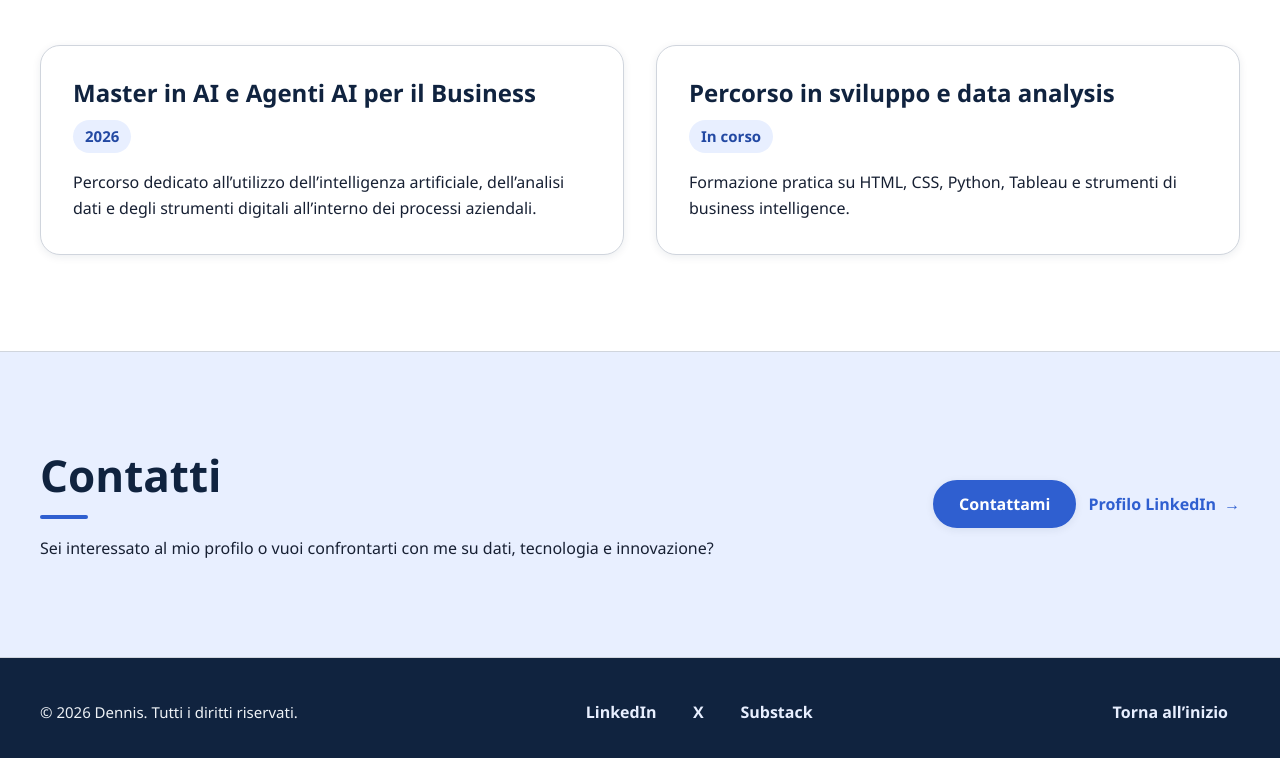
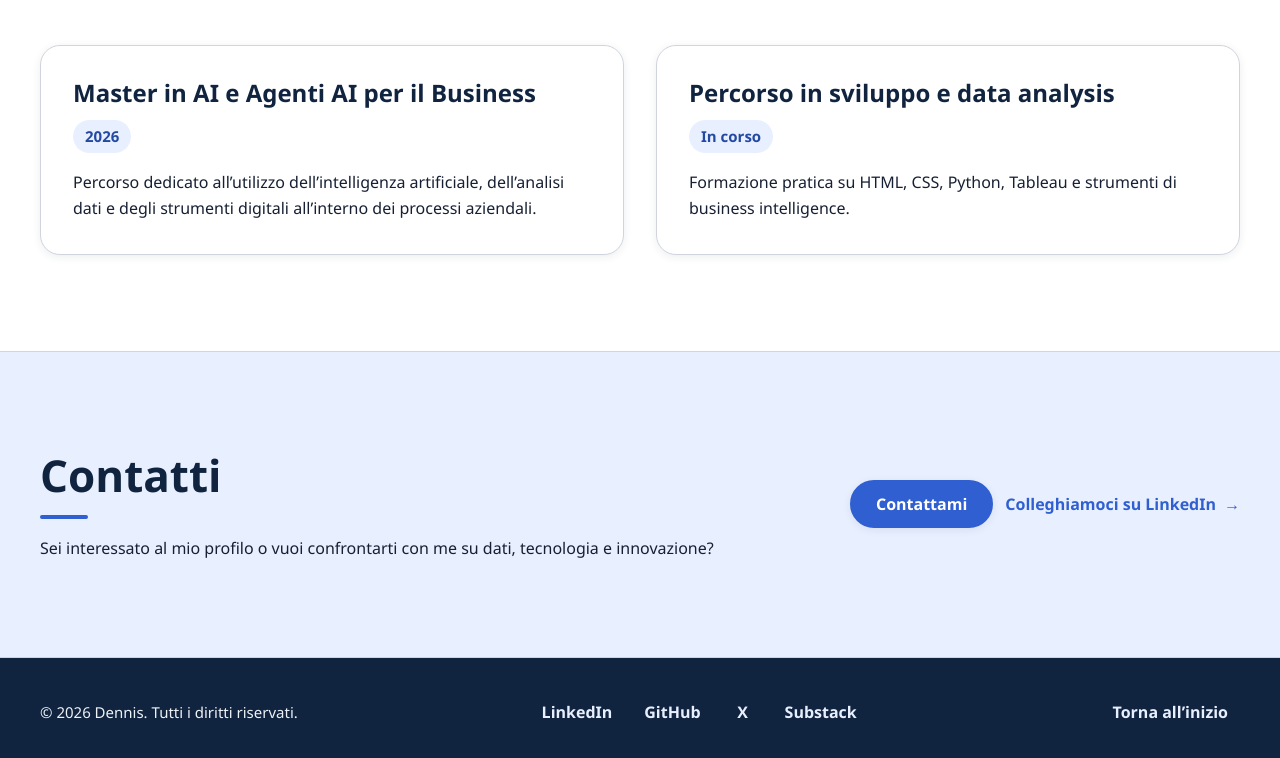
Before and after one commit to dennisdoc95/dennis-portfolio, a plain HTML site: page index.html in a window 1280 px wide. Shown: the part 4116-4874 px from the top of the page. Drawn offline with Linux system fonts and the light colour scheme.

Commit message:
Aggiorna documentazione e collegamenti social

```diff
--- a/index.html
+++ b/index.html
@@ -455,7 +455,7 @@
                         rel="noopener noreferrer"
                         aria-label="Visita il profilo LinkedIn di Dennis in una nuova scheda"
                     >
-                        Profilo LinkedIn
+                        Colleghiamoci su LinkedIn
                     </a>
                 </div>
             </div>
@@ -480,6 +480,17 @@
                             rel="me noopener noreferrer"
                             aria-label="Visita il profilo LinkedIn di Dennis in una nuova scheda"
                         >LinkedIn</a>
+                    </li>
+                    <li>
+                        <a
+                            class="social-links__link"
+                            href="https://github.com/dennisdoc95"
+                            target="_blank"
+                            rel="me noopener noreferrer"
+                            aria-label="Visita il profilo GitHub di Dennis in una nuova scheda"
+                        >
+                            GitHub
+                        </a>
                     </li>
                     <li>
                         <a
--- a/scss/pages/_home.scss
+++ b/scss/pages/_home.scss
@@ -240,8 +240,7 @@
     gap: v.$space-5;
 }
 
-// Le schede dettagliate della pagina Progetti restano più larghe
-// per favorire la lettura dei contenuti lunghi.
+// Le schede dettagliate della pagina Progetti restano più larghe per favorire la lettura dei contenuti lunghi.
 .projects__grid--page {
     max-width: 64rem;
     margin-inline: auto;
```
Also changed, not shown: contact.html (+11 -0 lines), cv.html (+11 -0 lines), projects.html (+11 -0 lines), scss/abstracts/_variables.scss (+1 -8 lines), 1 other file.
